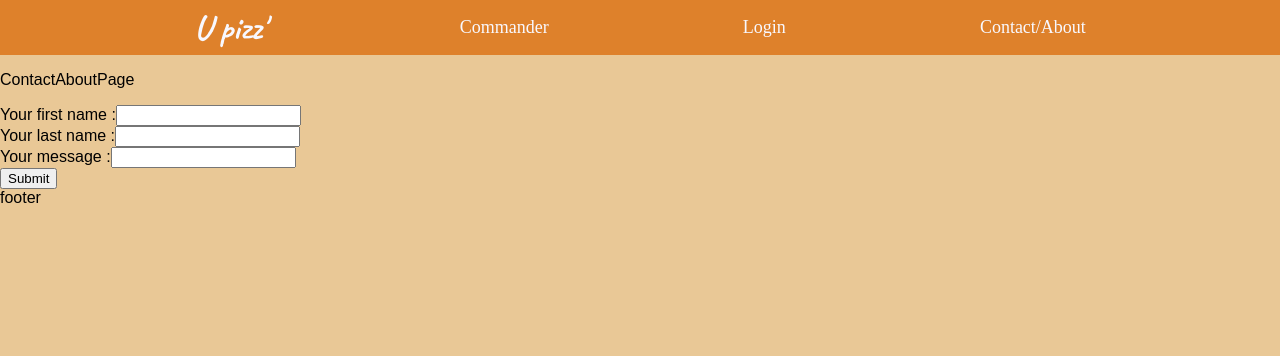
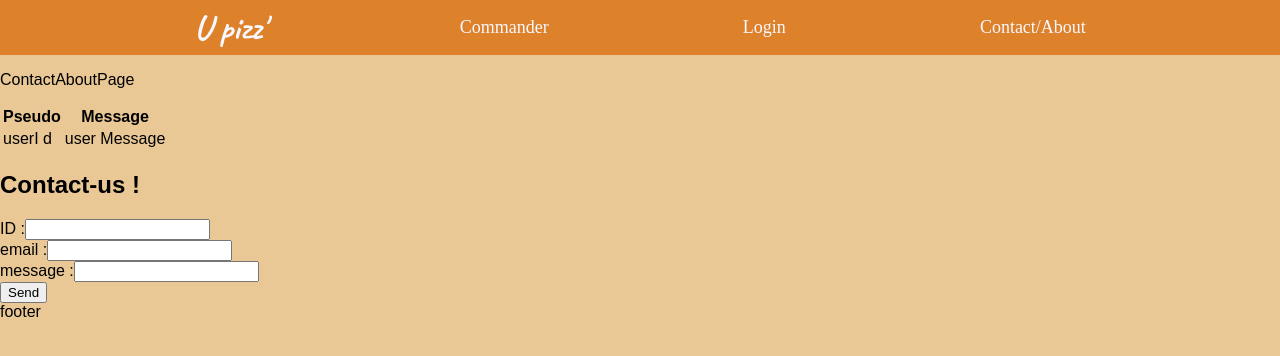
Before and after one commit to WildCodeSchool/lyon-js-react-march21-g1-p2, a React (Create React App) app: page /contact in a window 1280 px wide. Shown: the top 356 px of the page. Built offline with nearby package versions, Linux system fonts and the light colour scheme.

Commit message:
try of dynamic blog with form

```diff
--- a/src/components/Form.js
+++ b/src/components/Form.js
@@ -1,48 +1,84 @@
+// import { useState } from 'react';
+
 export default function Form() {
-  const firstName = '';
-  const lastName = '';
-  const handleFirstNameChange = '';
-  const handleLastNameChange = '';
-  const handleUrTextChange = '';
-  const urText = '';
+  const userId = '';
+  const userEmail = '';
+  const handleAddUserId = '';
+  const handleUserEmailChange = '';
+  const handleAddUserMessage = '';
+  const userMessage = '';
+
+  // const messagesDiplayed = [{ userId, userMessage }];
+  // const [userMessagesList, setUserMessagesList] = useState(messagesDiplayed);
+  // const [userIdList, setUserIdList] = useState(messagesDiplayed);
+
   return (
+    <div>
+      <table>
+        <thead>
+          <tr>
+            <th>Pseudo</th>
+            <th>Message</th>
+          </tr>
+        </thead>
+        <tbody>
+          <tr>
+            <td>userI d</td>
+            <td>user Message</td>
+          </tr>
+        </tbody>
+      </table>
+
+      <form>
+        <h2>Contact-us !</h2>
         <div>
           <div>
             <label htmlFor="firstName">
-          Your first name :
+              ID :
               <input
-            id="firstName"
+                id="userId"
                 type="text"
-            value={firstName}
-            onChange={handleFirstNameChange}
+                required
+                value={userId}
+                onChange={(event) =>
+                  handleAddUserId(userId.id, event.target.value)
+                }
               />
             </label>
           </div>
           <div>
-        <label htmlFor="lastName">
-          Your last name :
+            <label htmlFor="userEmail">
+              email :
               <input
-            id="lastName"
+                id="userEmail"
                 type="text"
-            value={lastName}
-            onChange={handleLastNameChange}
+                required
+                value={userEmail}
+                onChange={handleUserEmailChange}
               />
             </label>
           </div>
           <div>
-        <label htmlFor="urText">
-          Your message :
+            <label htmlFor="userMessage">
+              message :
               <input
-            id="urText"
+                id="userMessage"
                 type="text"
-            value={urText}
-            onChange={handleUrTextChange}
+                required
+                value={userMessage}
+                onChange={(event) =>
+                  handleAddUserMessage(userId.message, event.target.value)
+                }
               />
             </label>
             <div>
-          <input id="submit" type="submit" value="Submit" />
+              <button id="submit" type="submit" value="Submit">
+                Send
+              </button>
             </div>
           </div>
         </div>
+      </form>
+    </div>
   );
 }
```
Lines whose indentation alone changed are shown as unchanged.
